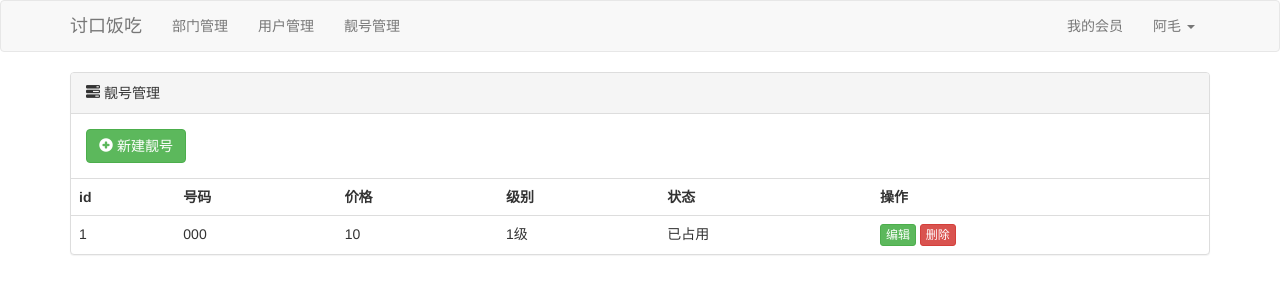
After one commit to pigpigman8686/MyWebDjango, a Django app: page /pretty_num_info/ in a window 1280 px wide. The commit adds this page. Shown: the top 300 px of the page. Run offline with Django 3.2, Linux system fonts and the light colour scheme; tables that the repository leaves empty hold one stand-in row (values such as "Sample post"); some libraries are stand-ins or nearby versions.

Commit message:
Add PrettyNumInfo.html and pretty_num

```diff
--- a/MyWebDjango/urls.py
+++ b/MyWebDjango/urls.py
@@ -29,6 +29,9 @@ urlpatterns = [
     path('add_depart/', views.add_depart),
     path('edit_depart/<int:nid>/', views.edit_depart),
     path('delete_depart/', views.delete_depart),
+    # 靓号管理
+    path('pretty_num_info/', views.pretty_num_info),
+    path('add_pretty_num/', views.add_pretty_num),
     # 测试接口
     path('test/', views.test)
 ]
--- a/UsersManage/models.py
+++ b/UsersManage/models.py
@@ -4,6 +4,7 @@ from django.db import models
 
 
 class Department(models.Model):
+    """部门表"""
 
     title = models.CharField(verbose_name='部门名称', max_length=16)
 
@@ -12,6 +13,7 @@ class Department(models.Model):
 
 
 class UsersInfo(models.Model):
+    """用户表"""
 
     name = models.CharField(verbose_name='姓名', max_length=32)
     password = models.CharField(verbose_name='密码', max_length=64)
@@ -25,3 +27,23 @@ class UsersInfo(models.Model):
     gender = models.IntegerField(verbose_name='性别', choices=gender_choices, default=3)
     create_time = models.DateTimeField(verbose_name='入职时间')
     depart = models.ForeignKey(to="Department", to_field="id", on_delete=models.CASCADE)
+
+
+class PrettyNum(models.Model):
+    """靓号表"""
+    mobile = models.CharField(verbose_name="手机号", max_length=11)
+    # 想允许为空 null=True, blank=True
+    price = models.IntegerField(verbose_name="价格", default=0)
+    level_choice = (
+        (1, "1级"),
+        (2, "2级"),
+        (3, "3级"),
+        (4, "4级"),
+    )
+    level = models.SmallIntegerField(verbose_name="级别", choices=level_choice, default=1)
+
+    status_choices = (
+        (1, "已占用"),
+        (0, "未占用"),
+    )
+    status = models.SmallIntegerField(verbose_name="状态", choices=status_choices, default=0)
--- a/UsersManage/views.py
+++ b/UsersManage/views.py
@@ -1,5 +1,6 @@
 from django import forms
 from django.shortcuts import render, redirect
+from django.core.validators import RegexValidator
 import UsersManage.models as models
 
 
@@ -25,16 +26,15 @@ class UserModelForm(forms.ModelForm):
             # "name": forms.TextInput(attrs={"class": "form-control"}),
             # "password": forms.PasswordInput(attrs={"class": "form-control", "placeholder": "请输入密码"}),
             # "age": forms.TextInput(attrs={"class": "form-control"),
-            "create_time": forms.DateInput(attrs={"type": "date", "class": "form-control"}, format='%Y-%m-%d')
+            "create_time": forms.DateInput(attrs={"type": "date", "class": "form-control"}, format='%Y-%m-%d')  # 日期控件
+            # "create_time": forms.DateInput(attrs={"type": "time", "class": "form-control"}, format='%Y-%m-%d')  # 时间控件
         }  # 为组件添加样式
 
     def __init__(self, *args, **kwargs):
         super().__init__(*args, **kwargs)
         # 循环找到所有的插件，添加了class="form-control"
         for name, field in self.fields.items():
-            # if name == "create_time":
-            #     field.widget.attrs = {"class": "form-control", "placeholder": field.label}
-            #     print(type(self.instance.create_time))
+            # if name == "password":
             #     continue
             field.widget.attrs = {"class": "form-control", "placeholder": field.label}
 
@@ -52,17 +52,20 @@ def add_user(request):
     return render(request, 'AddUser.html', {"form": form})
 
 
-def edit_user(request, nid):  # bug
+def edit_user(request, nid):
+    row_data = models.UsersInfo.objects.filter(id=nid).first()
     if request.method == "GET":
-        row_data = models.UsersInfo.objects.filter(id=nid).first()
         form = UserModelForm(instance=row_data)  # 将已有的实例数据放入modelform中
 
-        return render(request, 'EditUser.html', {"form": form, "row_date": row_data})
+        return render(request, 'EditUser.html', {"form": form})
 
-    # title = request.POST.get('title')
-    form = UserModelForm()
-    models.Department.objects.filter(id=nid).update(request.POST)
-    return redirect('/user_info/')
+    form_new = UserModelForm(data=request.POST, instance=row_data)  # 【注意】：带了instance才是修改，否则就会新添加一个
+    if form_new.is_valid():
+        # 默认保存用户输入的值，想额外保存一些值：
+        # form_new.instance.字段名 = 值
+        form_new.save()  # 保存修改
+        return redirect('/user_info/')
+    return render(request, 'AddUser.html', {"form": form_new})
 
 
 def delete_user(request):
@@ -101,5 +104,44 @@ def delete_depart(request):
     return redirect('/depart_info/')
 
 
+def pretty_num_info(request):
+    pretty_num_list = models.PrettyNum.objects.all().order_by("-level")  # -id:按id desc排序
+
+    return render(request, "PrettyNumInfo.html", {"pretty_num_list": pretty_num_list})
+
+
+class PrettyNumModelForm(forms.ModelForm):
+
+    mobile = forms.CharField(
+        label="手机号",
+        validators=[RegexValidator(r'^1[3-9]\d{9}', "手机号格式错误"),  # 必须以1开头,3-9位第二位的11位数字
+                    # RegexValidator(r'^1[3-9]\d{9}', "手机号格式错误")  # 可添加多个正则表达式
+                    ]
+    )
+    class Meta:
+        model = models.PrettyNum
+        fields = ['mobile', 'price', 'level', 'status']  # '__all__'
+        # fields = '__all__'
+        # exclude = ['mobile']
+
+    def __init__(self, *args, **kwargs):
+        super().__init__(*args, **kwargs)
+        for name, field in self.fields.items():
+            field.widget.attrs = {"class": "form-control", "placeholder": field.label}
+
+
+def add_pretty_num(request):
+    if request.method == "GET":
+        form = PrettyNumModelForm()
+        return render(request, "AddPrettyNum.html", {"form": form})
+
+    form = PrettyNumModelForm(data=request.POST)
+    if form.is_valid():
+        form.save()
+        return redirect('/pretty_num_info/')
+
+    return render(request, 'AddPrettyNum.html', {"form": form})
+
+
 def test(request):
     return render(request, 'Navigation.html')
--- a/templates/Navigation.html
+++ b/templates/Navigation.html
@@ -29,6 +29,7 @@
             <ul class="nav navbar-nav">
                 <li><a href="/depart_info/">部门管理 <span class="sr-only">(current)</span></a></li>
                 <li><a href="/user_info/">用户管理</a></li>
+                <li><a href="/pretty_num_info/">靓号管理</a></li>
             </ul>
             <ul class="nav navbar-nav navbar-right">
                 <li><a href="#">我的会员</a></li>
--- /dev/null
+++ b/templates/PrettyNumInfo.html
@@ -0,0 +1,57 @@
+{% extends 'Navigation.html' %}
+<!DOCTYPE html>
+<html lang="en">
+<head>
+    <meta charset="UTF-8">
+    {% block title %}
+        <title>靓号管理</title>
+    {% endblock %}
+</head>
+<body>
+    {% block contents %}
+        <div class="panel panel-default">
+        <!-- Default panel contents -->
+        <div class="panel-heading">
+            <span class="glyphicon glyphicon-tasks" aria-hidden="true"></span>
+            靓号管理
+        </div>
+        <div class="panel-body">
+            <div>
+                <a class="btn btn-success" href="/add_pretty_num">
+                    <span class="glyphicon glyphicon-plus-sign" aria-hidden="true"></span>
+                    新建靓号
+                </a>
+            </div>
+        </div>
+
+        <!-- Table -->
+        <table class="table">
+            <tr>
+                <th>id</th>
+                <th>号码</th>
+                <th>价格</th>
+                <th>级别</th>
+                <th>状态</th>
+                <th>操作</th>
+            </tr>
+            {% for item in pretty_num_list %}
+                <tr>
+                    <td>{{ item.id }}</td>
+                    <td>{{ item.mobile }}</td>
+                    <td>{{ item.price }}</td>
+                    <td>{{ item.get_level_display }}</td>
+                    <td>{{ item.get_status_display }}</td>
+                    <td>
+                        <div>
+                            <a class="btn btn-success btn-xs" href="/edit_pretty_num/{{ item.id }}/">编辑</a>
+
+                            <a class="btn btn-danger btn-xs" href="/delete_pretty_num/?id={{ item.id }}">删除</a>
+                        </div>
+                    </td>
+                </tr>
+            {% endfor %}
+        </table>
+    </div>
+    {% endblock %}
+</body>
+</html>
```
Also changed, not shown: templates/AddPrettyNum.html (added, +35 -0 lines), UsersManage/migrations/0001_initial.py (deleted).
